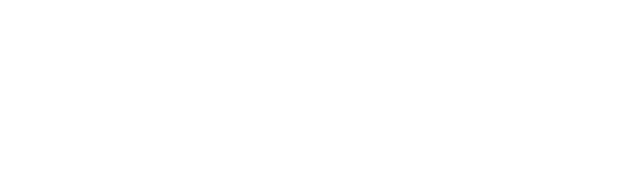
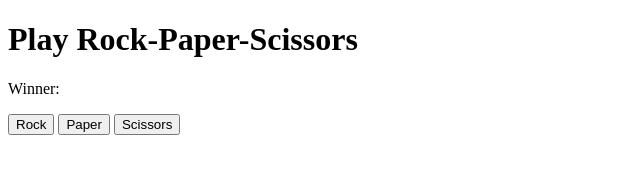
Before and after one commit to Justin-K-Ellis/rock-paper-scissors, a plain HTML site: page index.html in a window 1280 px wide. Shown: the whole page, without its empty margins (0-640 px from the left). Drawn offline with Linux system fonts and the light colour scheme.

Commit message:
Add basic HTML elements

```diff
--- a/index.html
+++ b/index.html
@@ -6,6 +6,14 @@
     <title>Rock Paper Scissors</title>
 </head>
 <body>
+    <h1>Play Rock-Paper-Scissors</h1>
+    <p>Winner:</p>
+    <p id="winner"></p>
+    <div id="buttons">
+        <button id="rock">Rock</button>
+        <button id="paper">Paper</button>
+        <button id="scissors">Scissors</button>
+    </div>
     <script src="./source.js"></script>
 </body>
 </html>
```
